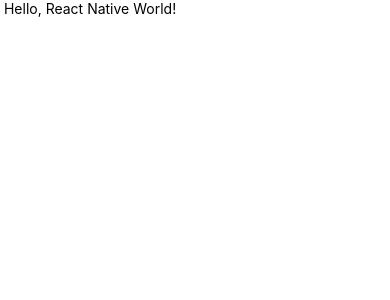
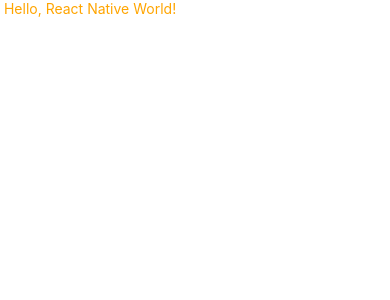
Before and after one commit to Pecuchova/FProject, a React Native app: screen / in a window 390 px wide. Shown: the top 300 px of the page. Built offline with nearby package versions, Linux system fonts and the light colour scheme.

Commit message:
inline style

```diff
--- a/components/Text/TextComponent.js
+++ b/components/Text/TextComponent.js
@@ -2,7 +2,7 @@
 import {Text} from "react-native";
 
 const TextComponent = () => {
-    return <Text> Hello, React Native World! </Text>;
+    return <Text style={{color: "orange"}}> Hello, React Native World! </Text>;
 };
 
 export default TextComponent;
```
